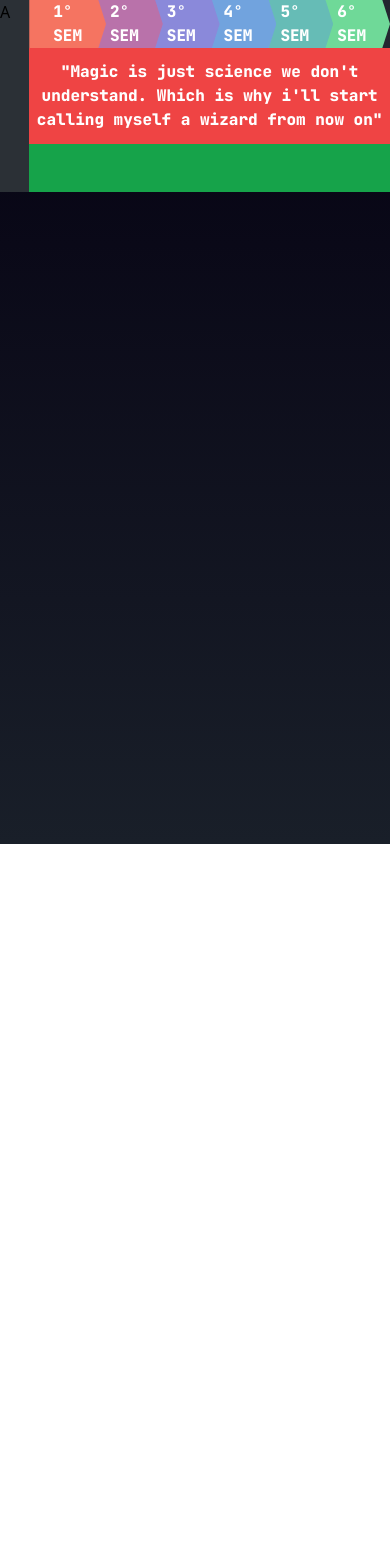
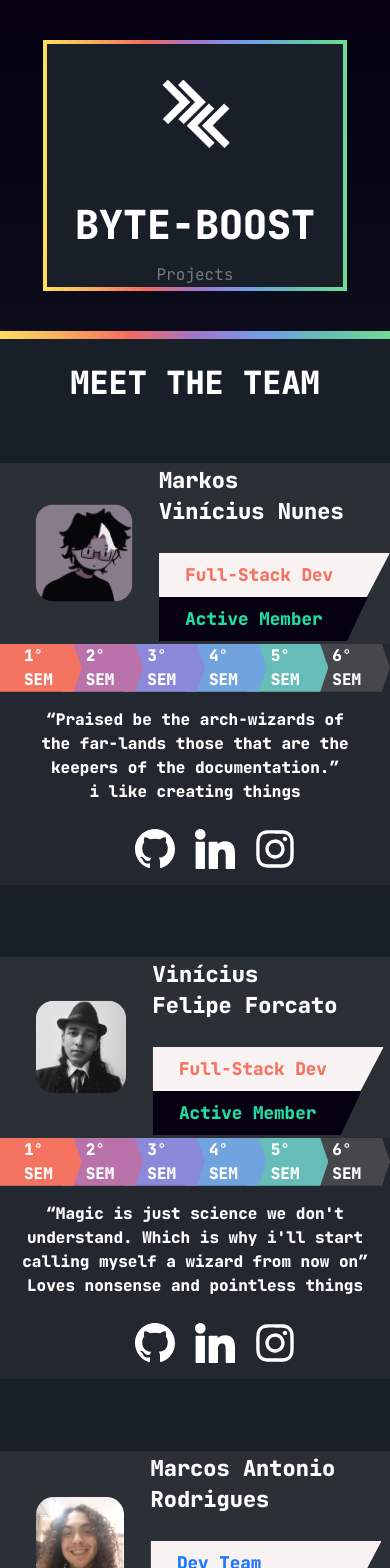
Before and after one commit to Byte-Boost/ByteBoostTeamWebsite, a Next.js app: page / in a window 390 px wide. Shown: the top 1568 px of the page. Before the commit the page ends 844 px from the top, so only its background shows below. Built offline with nearby package versions, Linux system fonts and the light colour scheme.

Commit message:
[feat]: finished main page and responsivity
this isn't the best commit pattern , it's bad, i need to space out commits with each feature i do.

```diff
--- a/app/components/MemberSection/index.tsx
+++ b/app/components/MemberSection/index.tsx
@@ -17,7 +17,7 @@ const MemberSection = ({ result }) => {
 
   var pic_src = `/static/images/${userId}.jpg`;
   return (
-    <div className="flex h-48">
+    <div className="flex md:h-48 h-[50vh] md:flex-row flex-col">
       <div className=" pl-10 items-center flex bg-[#2b3036] basis-1/2  text-white font-JetBrains font-bold overflow-hidden">
         <div className="transform scale-110">
           <Image
@@ -34,7 +34,7 @@ const MemberSection = ({ result }) => {
           {subtitle ?
             <div className="relative text-white font-bold  px-6 py-2">
               <div
-                className="absolute inset-0 bg-[#f8f3f2] transform z-0"
+                className="absolute inset-0 bg-[#f8f3f2]  max-sm:w-[210px] transform z-0"
                 style={{
                   clipPath: 'polygon(0 0, 100% 0, 90% 100%, 0 100%)',
                 }}
@@ -44,7 +44,7 @@ const MemberSection = ({ result }) => {
             :
             <div className="relative text-white font-bold  px-6 py-2">
               <div
-                className="absolute inset-0 bg-[#f8f3f2] w-[210px] transform z-0"
+                className="absolute inset-0 bg-[#f8f3f2] md:w-[210px] w-[210px] transform z-0"
                 style={{
                   clipPath: 'polygon(0 0, 100% 0, 90% 100%, 0 100%)',
                 }}
@@ -65,7 +65,7 @@ const MemberSection = ({ result }) => {
             :
             <div className="relative text-white font-bold inline-block px-6 py-2">
               <div
-                className="absolute inset-0 bg-[#040011] w-[190px] transform z-0"
+                className="absolute inset-0 bg-[#040011] w-[190px]  transform z-0"
                 style={{
                   clipPath: 'polygon(0 0, 100% 0, 90% 100%, 0 100%)',
                 }}
@@ -96,7 +96,7 @@ const MemberSection = ({ result }) => {
             </div>
           }
         </div>
-        <div className="basis-1/3">{/*socials/bottom-div*/}
+        <div className="basis-1/3 ">{/*socials/bottom-div*/}
           <Socials className={''} socials={socials}></Socials>
         </div>
       </div>
--- a/app/components/Socials/index.tsx
+++ b/app/components/Socials/index.tsx
@@ -11,7 +11,7 @@ const Socials = ({ socials, className }) => {
     };
     return (
 
-        <div className="flex flex-row gap-5 pl-10 pt-2">
+        <div className="flex flex-row gap-5 pl-10 pt-2 justify-center md:justify-normal">
             {Object.entries(socials)
                 .filter(([key, value]) => value) // Remove empty values
                 .map(([key, value]) => {
@@ -20,7 +20,7 @@ const Socials = ({ socials, className }) => {
                         <div key={key} className=" flex place-content-center">
                             <div className={className}>
                                 <a href={value as string} target="_blank" rel="noopener noreferrer" className="flex place-content-center cursor-pointer hover:scale-125 transition-all">
-                                    {iconComponents ? <IconComponent className="w-7 h-7 text-white fill-white" /> : key}
+                                    {iconComponents ? <IconComponent className="md:w-7 md:h-7 w-10 h-10 text-white fill-white " /> : key}
                                 </a>
                             </div>
                         </div>
--- a/app/globals.css
+++ b/app/globals.css
@@ -8,6 +8,8 @@
 :root{
     --bg-gradient-color1:#040011;
     --bg-gradient-color2:#191F29;
+    --scrollbar-bg-color:#191F29;
+    --scrollbar-thumb-color:#45474B;
 }
 
 
@@ -16,7 +18,21 @@ p{
 }
 html{
     height: 100%;
+    scrollbar-color: var(--scrollbar-thumb-color) var(--scrollbar-bg-color);
 }
 .bg-default{
+    background-repeat: no-repeat;
     background:linear-gradient(var(--bg-gradient-color1),var(--bg-gradient-color2));
 }
+
+/* Scroll Customization */
+html::-webkit-scrollbar{
+    width: 0.8vw;
+    display: block;
+    background-color: var(--scrollbar-bg-color); /* these vars are not defined but the default color is fine */
+    border-radius: 50vw;
+  }
+html::-webkit-scrollbar-thumb{
+    background-color:var(--scrollbar-thumb-color); /* these vars are not defined but the default color is fine */
+    border-radius: 50vw;
+  }
--- a/app/page.tsx
+++ b/app/page.tsx
@@ -1,25 +1,46 @@
 import React from "react";
-import SemesterProgress from "./components/SemesterProgress";
+
+import members from '../json/membersInfo.json';
+import MemberSection from "./components/MemberSection";
 
 const App = () => {
-  const activeSemesters = [true,true,true, true, true, true];
+  const data = members;
 
   return (
-    <div className="flex  h-48">
-      <div className=" bg-[#2b3036] basis-1/2">{/*left*/}
-      A
-      </div>
-      <div className="bg-[#232730] basis-1/2 flex flex-col">{/*right*/}
-        <SemesterProgress activeSemesters={activeSemesters} />
-        <div className="bg-red-500 basis-2/3 text-center place-content-center">  {/*middletext/mid-div*/}
-          <p className="font-JetBrains text-white font-bold">
-          "Magic is just science we don't understand. Which is why i'll start calling myself a wizard from now on"
-          </p>
+    <div>
+      <section className="grid place-content-center">
+        <div className="bg-[#191F29] lg:h-[10rem] h-fit lg:w-[50vw] w-[19rem] m-10 flex md:flex-row border-4 border-transparent" style={{ borderImage: 'linear-gradient(to right, #FDDE5C, #F8AB5C, #F56A62, #A176C8, #759BEB, #65BEB3, #70DB96) 1' }}>
+          <div className="flex lg:flex-row flex-col items-center justify-center w-full">
+            <a href="https://github.com/Byte-Boost" target="_blank" className="flex justify-center mb-4">
+              <img src="/static/images/bb-logo-icon.png" className="hover:scale-125 transition-all aspect-square scale-[1.00] transform w-[135px] h-[135px]" alt="Byte-Boost Logo" />
+            </a>
+            <div className="text-center">
+              <h1 className="font-extrabold font-JetBrains text-white text-[2.5rem]">BYTE-BOOST</h1>
+              <p className="text-white opacity-40 font-JetBrains text-[1rem] mt-2 cursor-not-allowed">Projects</p>
+            </div>
+          </div>
         </div>
-        <div className="bg-green-600 basis-1/3">{/*socials/bottom-div*/}
+      </section>
 
+      <section>
+        <div className="bg-[#191F29] border-t-8 border-transparent" style={{ borderImage: 'linear-gradient(to right, #FDDE5C, #F8AB5C, #F56A62, #A176C8, #759BEB, #65BEB3, #70DB96) 1' }}>
+          <h1 className='font-JetBrains font-bold text-white text-center text-[2rem] p-5'>MEET THE TEAM</h1>
+          {data.map(result => {
+            const { userId } = result;
+            return (
+              <div className="py-9">
+                <MemberSection key={userId} result={result}></MemberSection>
+              </div>
+            )
+          })}
         </div>
-      </div>
+      </section>
+      <section>
+        <footer className=" grid place-content-center p-10 backdrop-blur-2xl  border-t-4 border-transparent" style={{ borderImage: 'linear-gradient(to right, #FDDE5C, #F8AB5C, #F56A62, #A176C8, #759BEB, #65BEB3, #70DB96) 1' }}>
+            <h1 className='font-JetBrains text-white font-bold'>Copyright © 2025 Byte-Boost.</h1>
+            <a className=' text-center font-JetBrains text-gray-400'>Version: v0.6.0-alpaca</a>
+        </footer>
+      </section>
     </div>
   );
 };
```
Also changed, not shown: public/static/images/SAN.jpg (added).
